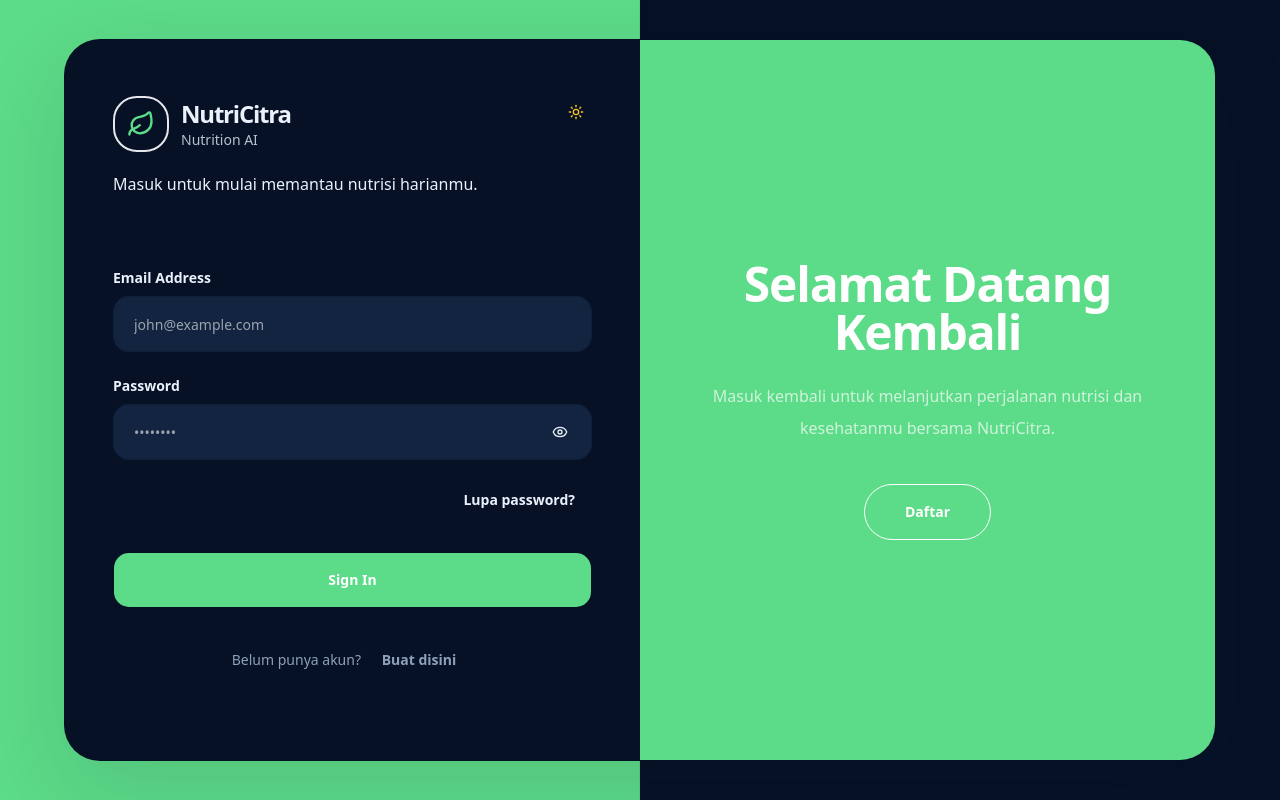
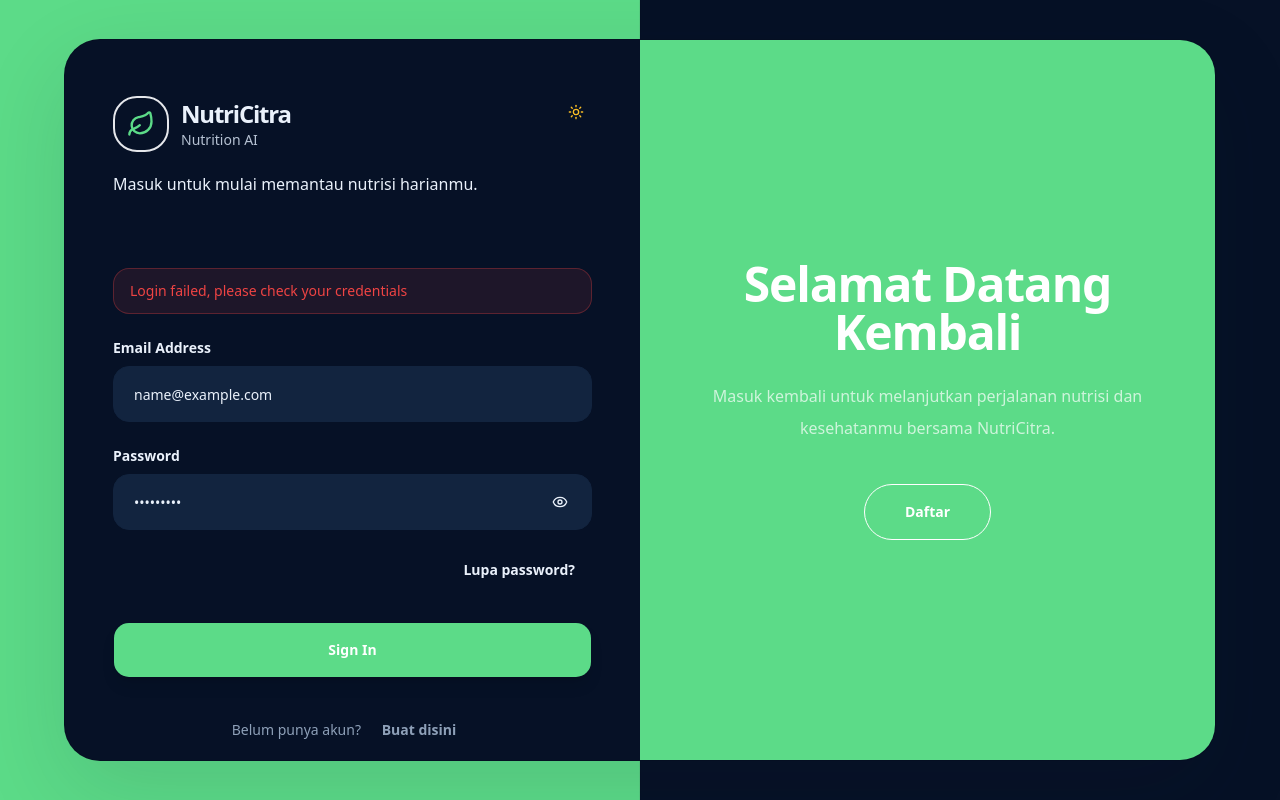
Before and after one commit to Hasansurya321/NutriWise-Project, a React (Vite) app: page /auth in a window 1280 px wide. Both pictures are taken after typing "name@example.com", "Sample123" into the empty fields and a click on the button "Sign In". Built offline with nearby package versions, Linux system fonts and the light colour scheme; no server answers.

Commit message:
fix page refresh when login and auth error validation

```diff
--- a/src/components/auth/AuthSplitLayout.jsx
+++ b/src/components/auth/AuthSplitLayout.jsx
@@ -43,6 +43,8 @@ export default function AuthSplitLayout({ mode, setMode }) {
         flex-col
         px-12 py-14
         transition-all
+        overflow-y-scroll
+        no-scrollbar
         duration-[1000ms]
         ease-[cubic-bezier(0.22,1,0.36,1)]
         /* DINAMIS: Geser posisi kontainer utama kiri/kanan berdasarkan mode */
@@ -53,9 +55,9 @@ export default function AuthSplitLayout({ mode, setMode }) {
               <AuthBrandHeader
                 subtitle={isLogin ? "Masuk untuk mulai memantau nutrisi harianmu." : "Buat akun untuk memulai pengalaman tracking nutrisi cerdas."}
               />
-              <Button className="absolute top-0 right-0" variant="ghost" size="icon">
+              <div className="absolute top-0 right-0" variant="ghost" size="icon">
                 <ThemeToggleButton />
-              </Button>
+              </div>
             </div>
 
             <div className="mt-8 transition-opacity duration-500">
@@ -94,9 +96,9 @@ export default function AuthSplitLayout({ mode, setMode }) {
 
           <div className="px-6 py-10 relative">
             <AuthBrandHeader subtitle={isLogin ? 'Masuk untuk mulai memantau nutrisi harianmu.' : 'Buat akun untuk memulai pengalaman tracking nutrisi cerdas.'} />
-            <Button className="absolute top-10 right-10" variant="ghost" size="icon">
+            <div className="absolute top-10 right-10" variant="ghost" size="icon">
               <ThemeToggleButton />
-            </Button>
+            </div>
             <div className="mt-8">{isLogin ? <LoginForm onSwitchToRegister={() => setMode('register')} /> : <RegisterForm onSwitchToLogin={() => setMode('login')} />}</div>
           </div>
         </div>
--- a/src/components/auth/LoginForm.jsx
+++ b/src/components/auth/LoginForm.jsx
@@ -8,30 +8,37 @@ import { Input } from '../ui/input';
 
 export default function LoginForm({ onSwitchToRegister }) {
   const navigate = useNavigate();
+  const [isLoading, setIsLoading] = useState(false);
   const { login } = useAuth();
 
   const [email, setEmail] = useState('');
   const [password, setPassword] = useState('');
   const [showPassword, setShowPassword] = useState(false);
   const [error, setError] = useState('');
-  const [isSubmitting, setIsSubmitting] = useState(false);
 
   async function handleSubmit(e) {
     e.preventDefault();
 
     setError('');
-    setIsSubmitting(true);
+    setIsLoading(true);
 
-    const result = await login(email, password);
+    try {
+      const result = await login(email, password);
 
-    setIsSubmitting(false);
+      console.log(result);
 
-    if (!result.success) {
-      setError(result.message || 'Email atau password salah.');
-      return;
+      if (!result.success) {
+        setError(result.message ||'Email atau password salah.');
+        setIsLoading(false);
+        return;
+      }
+      navigate('/dashboard', { replace: true });
+
+    } catch (error) {
+      console.log(error);
+      setError('Terjadi kesalahan saat login. Silakan coba lagi.');
+      setIsLoading(false);
     }
-
-    navigate('/dashboard', { replace: true });
   }
 
   return (
@@ -40,10 +47,10 @@ export default function LoginForm({ onSwitchToRegister }) {
         <div
           className="
             mb-6 rounded-2xl
-            border border-destructive/30
-            bg-destructive/10
+            border border-danger/30
+            bg-danger/10
             px-4 py-3 text-sm
-            text-destructive
+            text-danger
           "
         >
           {error}
@@ -100,7 +107,6 @@ export default function LoginForm({ onSwitchToRegister }) {
 
           </Button>
         </div>
-
         <div className="mt-3 flex justify-end">
           <Button variant='ghost' type="button">
             Lupa password?
@@ -109,8 +115,8 @@ export default function LoginForm({ onSwitchToRegister }) {
       </div>
 
       {/* SUBMIT */}
-      <Button type="submit" className="w-full" disabled={isSubmitting}>
-        {isSubmitting ? <Loader2 className="mr-2 h-4 w-4 animate-spin" /> : null}
+      <Button type="submit" className="w-full" disabled={isLoading}>
+        {isLoading ? <Loader2 className="mr-2 h-4 w-4 animate-spin" /> : null}
         Sign In
       </Button>
 
@@ -123,7 +129,7 @@ export default function LoginForm({ onSwitchToRegister }) {
             onClick={onSwitchToRegister}
             variant='ghost'
             className="font-bold"
-            disabled={isSubmitting}
+            disabled={isLoading}
           >
             Buat disini
           </Button>
--- a/src/components/auth/RegisterForm.jsx
+++ b/src/components/auth/RegisterForm.jsx
@@ -47,7 +47,7 @@ export default function RegisterForm({ onSwitchToLogin }) {
   return (
     <form onSubmit={handleSubmit} className="mt-10 space-y-6">
       {error && (
-        <div className="rounded-2xl border border-destructive/30 bg-destructive/10 px-4 py-3 text-sm text-destructive">
+        <div className="rounded-2xl border border-danger/30 bg-danger/10 px-4 py-3 text-sm text-red-500">
           {error}
         </div>
       )}
--- a/src/components/history/MealHistoryCard.jsx
+++ b/src/components/history/MealHistoryCard.jsx
@@ -5,6 +5,7 @@ import FoodItemRow from './FoodItemRow';
 import NutritionSummary from './NutritionSummary';
 
 export default function MealHistoryCard({ meal, onViewDetails }) {
+  console.log('Rendering MealHistoryCard for meal:', meal);
   return (
     <motion.div
       layout
@@ -58,7 +59,7 @@ export default function MealHistoryCard({ meal, onViewDetails }) {
               text-sm text-textMuted
             "
           >
-            {meal.items.length} item terdeteksi
+            {meal.meals.length} item terdeteksi
           </p>
         </div>
 
@@ -84,7 +85,7 @@ export default function MealHistoryCard({ meal, onViewDetails }) {
 
       {/* Food Items */}
       <div className="mt-6 space-y-3">
-        {meal.items.map((item) => (
+        {meal.meals.map((item) => (
           <FoodItemRow key={item.id} item={item} />
         ))}
       </div>
--- a/src/components/profile/EditProfileButton.jsx
+++ b/src/components/profile/EditProfileButton.jsx
@@ -5,12 +5,12 @@ export default function EditProfileButton({ isEditing, onEdit, onSave, onCancel
   if (isEditing) {
     return (
       <div className="flex items-center gap-3">
-        <Button variant="secondary" size="default" onClick={onCancel}>
+        <Button variant="destructive" size="default" onClick={onCancel}>
           <X size={16} />
           Cancel
         </Button>
 
-        <Button variant="primary" size="default" onClick={onSave}>
+        <Button variant="outline" size="default" onClick={onSave}>
           <Check size={16} />
           Save Changes
         </Button>
@@ -19,7 +19,7 @@ export default function EditProfileButton({ isEditing, onEdit, onSave, onCancel
   }
 
   return (
-    <Button variant="primary" size="default" onClick={onEdit}>
+    <Button variant="outline" size="default" onClick={onEdit}>
       <Pencil size={16} />
       Edit Profile
     </Button>
--- a/src/components/ui/button.jsx
+++ b/src/components/ui/button.jsx
@@ -4,17 +4,17 @@ import { cn } from '../../utils/cn'
 import { Slot } from "radix-ui"
 
 const buttonVariants = cva(
-  "group/button inline-flex shrink-0 items-center justify-center rounded-2xl border border-transparent bg-clip-padding text-sm font-medium whitespace-nowrap transition-all outline-none select-none focus-visible:border-ring focus-visible:ring-3 focus-visible:ring-ring/50 active:not-aria-[haspopup]:translate-y-px disabled:pointer-events-none disabled:opacity-50 aria-invalid:border-destructive aria-invalid:ring-3 aria-invalid:ring-destructive/20 dark:aria-invalid:border-destructive/50 dark:aria-invalid:ring-destructive/40 [&_svg]:pointer-events-none [&_svg]:shrink-0 [&_svg:not([class*='size-'])]:size-4",
+  "group/button inline-flex shadow-lg hover:shadow-md shrink-0 items-center justify-center rounded-2xl border  border-transparent bg-clip-padding text-sm font-medium whitespace-nowrap outline-none select-none focus-visible:border-ring focus-visible:ring-3 focus-visible:ring-ring/50 active:not-aria-[haspopup]:translate-y-px disabled:pointer-events-none disabled:opacity-50 aria-invalid:border-destructive aria-invalid:ring-3 aria-invalid:ring-destructive/20 dark:aria-invalid:border-destructive/50 dark:aria-invalid:ring-destructive/40 [&_svg]:pointer-events-none [&_svg]:shrink-0 [&_svg:not([class*='size-'])]:size-4",
   {
     variants: {
       variant: {
-        default: "bg-primary text-white font-bold hover:brightness-90 transition-colors",
+        default: "bg-primary text-white font-bold hover:brightness-90 transition-all duration-300",
         outline:
-          "border border-border bg-transparent hover:bg-accent hover:text-accent-foreground font-bold text-foreground",
+          "border border-border bg-transparent hover:bg-accent hover:text-accent-foreground font-bold text-foreground shadow-none hover:shadow-sm transition-colors",
         secondary:
           "bg-secondary text-secondary-foreground hover:bg-secondary/80 font-bold",
         ghost:
-          "hover:bg-accent hover:text-accent-foreground font-bold text-foreground",
+          "hover:bg-accent shadow-none hover:shadow-none hover:text-accent-foreground font-bold text-foreground",
         destructive:
           "bg-danger text-white hover:bg-danger/90 font-bold transition-colors",
         link: "text-primary underline-offset-4 hover:underline font-bold",
--- a/src/components/ui/input.jsx
+++ b/src/components/ui/input.jsx
@@ -7,7 +7,7 @@ const inputVariants = cva(
   {
     variants: {
       variant: {
-        default: "bg-input border-black/10  focus:border-input focus:bg-background",
+        default: "bg-input border-input focus:border-input focus:outline-none focus:ring-2 focus:ring-input/50 focus:ring-offset-0 disabled:bg-input/50 data-[state=open]:bg-input ",
       },
       size: {
         default: "h-14 px-5"
--- a/src/context/AuthContext.jsx
+++ b/src/context/AuthContext.jsx
@@ -62,7 +62,6 @@ export function AuthProvider({ children }) {
   }, []);
 
   const login = async (email, password) => {
-    setIsLoading(true);
     try {
       const response = await authAPI.login({ email, password });
 
@@ -102,13 +101,10 @@ export function AuthProvider({ children }) {
         success: false,
         message: error.response?.data?.message || 'Login failed, please check your credentials',
       };
-    } finally {
-      setIsLoading(false);
     }
   };
 
   const register = async (userData) => {
-    setIsLoading(true);
     try {
       await authAPI.register(userData);
       return { success: true };
@@ -117,8 +113,6 @@ export function AuthProvider({ children }) {
         success: false,
         message: error.response?.data?.message || 'Registration failed',
       };
-    } finally {
-      setIsLoading(false);
     }
   };
 
--- a/src/hooks/useMealHistory.js
+++ b/src/hooks/useMealHistory.js
@@ -18,7 +18,7 @@ export function useMealHistory() {
       setError(null);
       const response = await mealAPI.getMeals(currentPage, 15, filter);
       const data = response?.data;
-      const mealsData = data?.meals || [];
+      const mealsData = data || [];
       setMeals(mealsData);
       setFilteredGroups(groupMealsByDate(mealsData));
       setTotalPages(data?.pagination?.totalPages || 1);
--- a/src/pages/auth/AuthPage.jsx
+++ b/src/pages/auth/AuthPage.jsx
@@ -3,6 +3,7 @@ import { Navigate, useSearchParams } from 'react-router-dom';
 
 import AuthSplitLayout from '../../components/auth/AuthSplitLayout';
 import { useAuth } from '../../context/AuthContext';
+import AuthCard from '../../components/auth/AuthCard';
 
 export default function AuthPage() {
   const [searchParams] = useSearchParams();
--- a/src/styles/global.css
+++ b/src/styles/global.css
@@ -13,7 +13,7 @@
   --surface-2: #f7fafc;
   --sidebar: rgba(253, 254, 254, 0.96);
 
-  --input: #f3f7fb;
+  --input: #00000005;
   --input-readonly: #f0f5fa;
   --input-hover: #eef4fa;
   --input-active: #f8fbff;
@@ -129,6 +129,15 @@ body {
 
 /* ROOT SYNCHRONIZED THEME TRANSITION */
 
+
+.no-scrollbar {
+  scrollbar-width: none; /* Firefox */
+  &::-webkit-scrollbar {
+    display: none; /* Safari and Chrome */
+  }
+}
+
+
 html.theme-switching,
 html.theme-switching *,
 html.theme-switching *::before,
```
